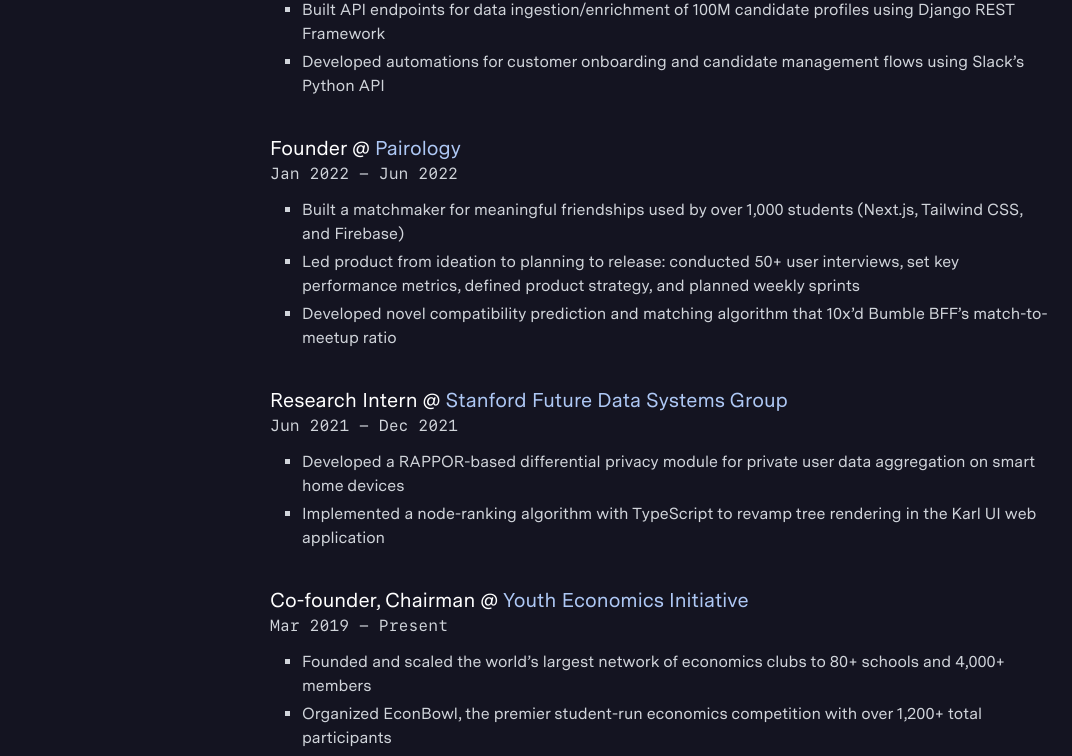
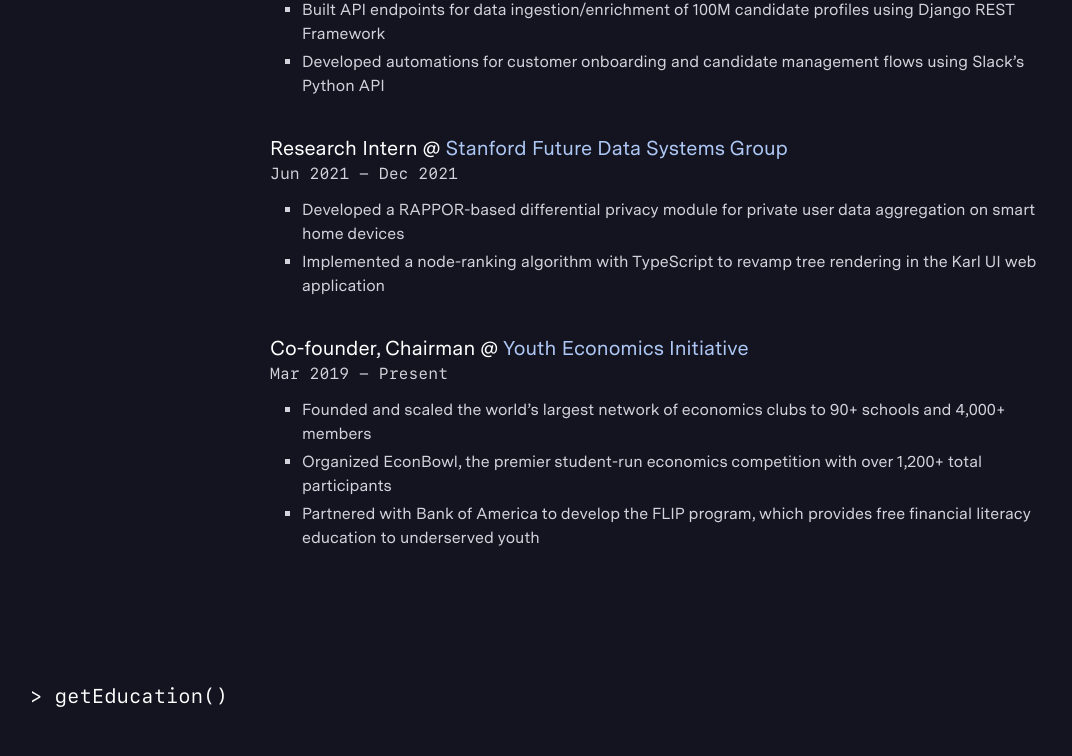
Before and after one commit to henryweng03/personal-site, a React (Create React App) app: page / in a window 1280 px wide. Shown: the part 1274-2030 px from the top of the page, without its empty margins (98-1170 px from the left). Built offline with nearby package versions, Linux system fonts and the light colour scheme.

Commit message:
Update experiences section

```diff
--- a/src/data/experienceData.json
+++ b/src/data/experienceData.json
@@ -26,18 +26,6 @@
     ]
   },
   {
-    "title": "Founder",
-    "companyName": "Pairology",
-    "companyLink": "https://www.pairology.me/",
-    "startDate": "Jan 2022",
-    "endDate": "Jun 2022",
-    "bullets": [
-      "Built a matchmaker for meaningful friendships used by over 1,000 students (Next.js, Tailwind CSS, and Firebase)",
-      "Led product from ideation to planning to release: conducted 50+ user interviews, set key performance metrics, defined product strategy, and planned weekly sprints",
-      "Developed novel compatibility prediction and matching algorithm that 10x’d Bumble BFF’s match-to-meetup ratio"
-    ]
-  },
-  {
     "title": "Research Intern",
     "companyName": "Stanford Future Data Systems Group",
     "companyLink": "http://www.futuredata.io.s3-website-us-west-2.amazonaws.com/",
@@ -56,7 +44,7 @@
     "startDate": "Mar 2019",
     "endDate": "Present",
     "bullets": [
-      "Founded and scaled the world’s largest network of economics clubs to 80+ schools and 4,000+ members",
+      "Founded and scaled the world’s largest network of economics clubs to 90+ schools and 4,000+ members",
       "Organized EconBowl, the premier student-run economics competition with over 1,200+ total participants",
       "Partnered with Bank of America to develop the FLIP program, which provides free financial literacy education to underserved youth"
     ]
--- a/src/data/skillData.json
+++ b/src/data/skillData.json
@@ -1,23 +1,24 @@
 [
   {
     "languages": [
-      "Java",
+      "TypeScript",
+      "JavaScript",
       "Python",
       "C++",
-      "JavaScript",
+      "Java",
       "CSS",
       "HTML"
     ],
     "technologies": [
       "React JS",
+      "Next.js",
       "Firebase",
       "Pytorch",
       "Tailwind CSS",
-      "Selenium",
       "NumPy",
-      "Beautiful Soup",
-      "statsmodels",
-      "pandas"
+      "pandas",
+      "Figma",
+      "Large Language Models"
     ]
   }
 ]
--- a/src/sections/hero.js
+++ b/src/sections/hero.js
@@ -32,7 +32,7 @@ const Hero = () => {
                       pauseFor: 1500,
                       cursor: "|",
                     }}
-                  ></Typewriter>
+                  />
                 </h1>
               </div>
               <div className="flex mt-6 mx-6 sm:mx-0">
```
